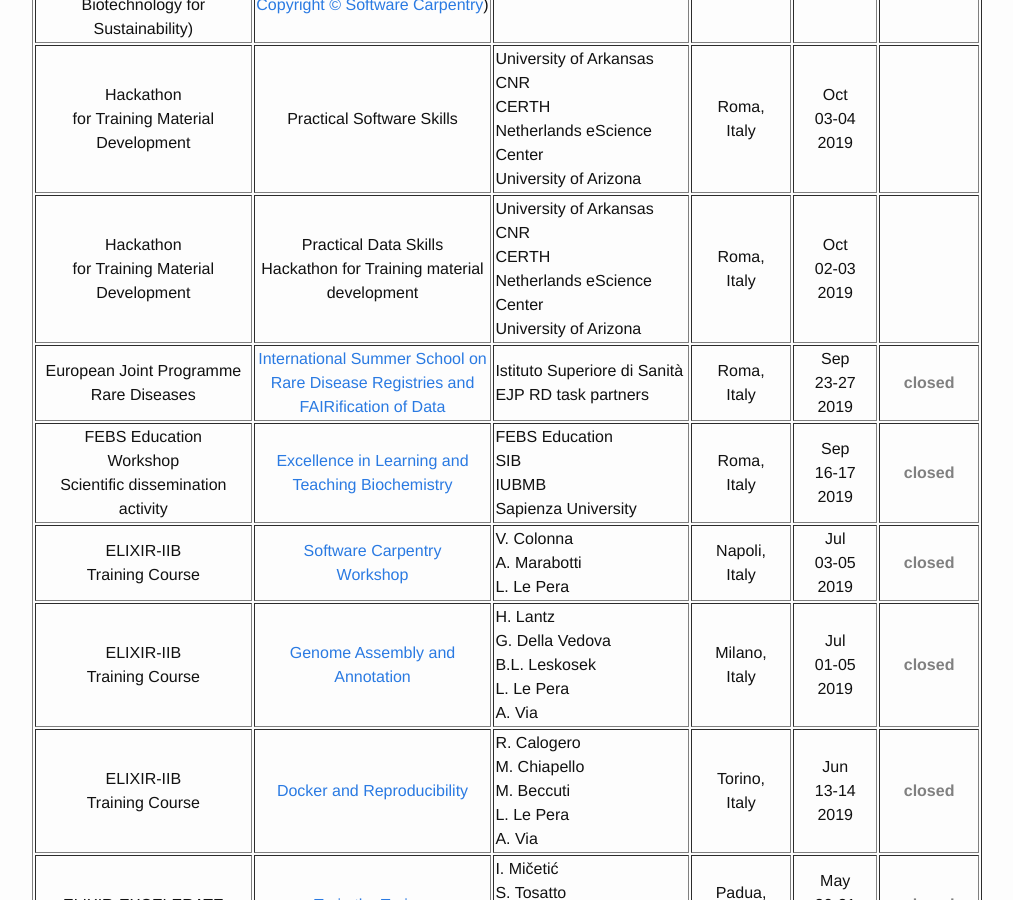
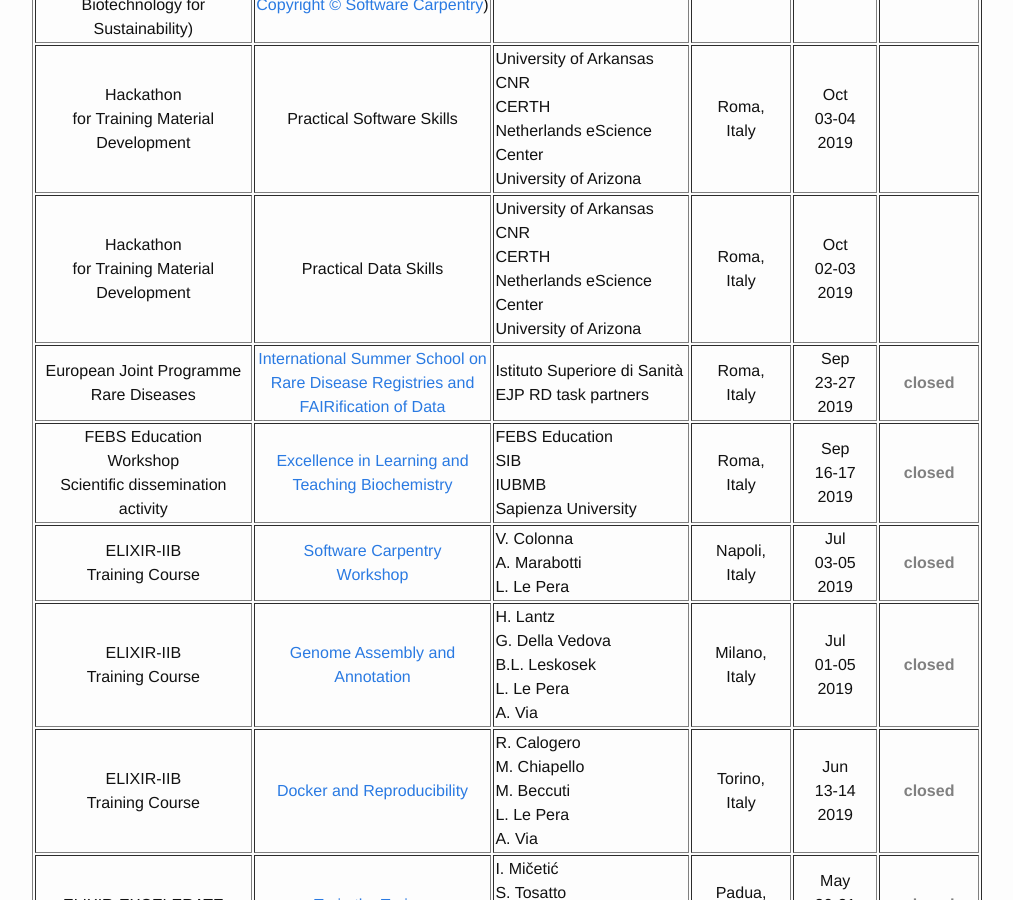
Before and after one commit to ELIXIR-IIB-training/website, a Jekyll site: the page built from _pages/01-all_events.md, in a window 1280 px wide and 900 px high, scrolled down 953 px. Shown: the whole window, without its empty margins (238-1251 px from the left). Built offline with Jekyll 4.4.1, drawn with Linux system fonts in a browser that asks for light colours.

Commit message:
Change Event Type for Practical Software and Data Skill events - typos

```diff
--- a/_pages/01-all_events.md
+++ b/_pages/01-all_events.md
@@ -88,7 +88,7 @@ permalink: /all_events_2018_2019/
 </tr>
 <tr>
 <td height="50" align="center">Hackathon<br>for Training Material Development</td>
-   <td height="50" width="220" align="center">Practical Data Skills<br>Hackathon for Training material development</td>
+   <td height="50" width="220" align="center">Practical Data Skills</td>
    <td height="50" width="150">University of Arkansas<br>CNR<br>CERTH<br>Netherlands eScience Center<br>University of Arizona</td>
    <!-- <td height="50" width="150"></td> -->
    <td height="50" align="center">Roma,<br>Italy</td>
```
